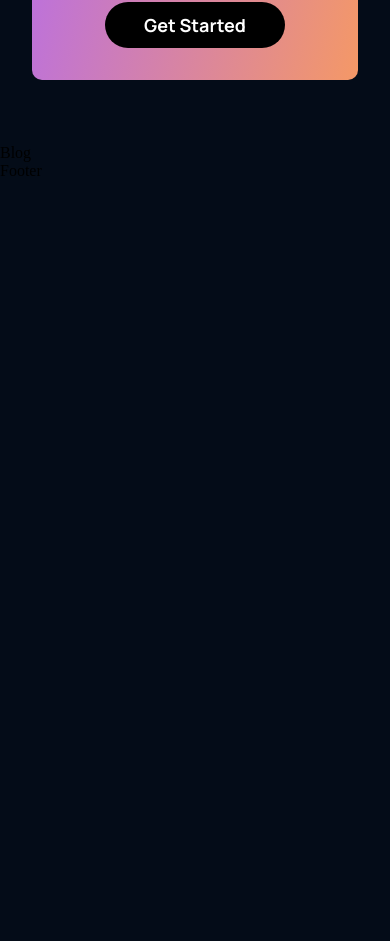
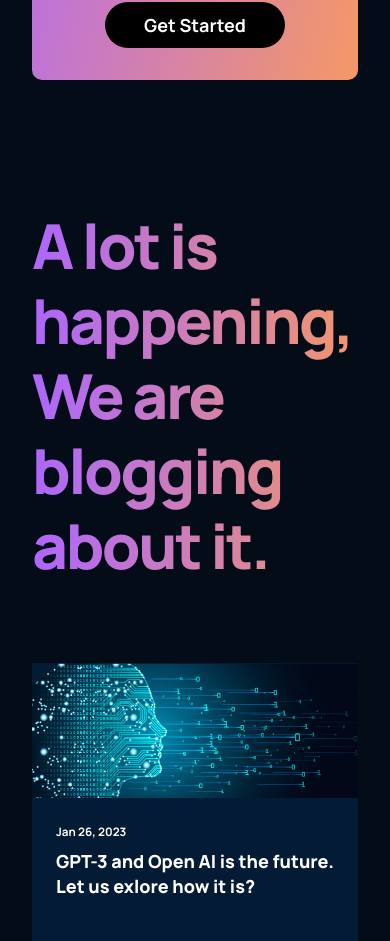
Before and after one commit to rosmildoLopes/gpt3-blog, a React (Vite) app: page / in a window 390 px wide. Shown: the part 4742-5683 px from the top of the page. Before the commit the page ends 4922 px from the top, so only its background shows below. Built offline with nearby package versions, Linux system fonts and the light colour scheme.

Commit message:
Finish Blog section + Responsive

```diff
--- a/src/components/article/Article.jsx
+++ b/src/components/article/Article.jsx
@@ -1,9 +1,19 @@
-
 import './article.css';
 
-const Article = () => {
+const Article = ({imgUrl, title, date}) => {
   return (
-    <div>Article</div>
+    <div className='gpt3__blog-container_article'>
+      <div className='gpt3__blog-container_article-image'>
+        <img src={imgUrl} alt='blog image'/>
+      </div>
+      <div className='gpt3__blog-container_article-content'>
+        <div>
+          <p>{date}</p>
+          <h3>{title}</h3>
+        </div>
+        <p>Read Full Article</p>
+      </div>
+    </div>
   )
 }
 
--- a/src/components/article/article.css
+++ b/src/components/article/article.css
@@ -0,0 +1,55 @@
+.gpt3__blog-container_article {
+  width: 100%;
+  height: 100%;
+  display: flex;
+  flex-direction: column;
+  background: var(--color-footer);
+}
+
+.gpt3__blog-container_article-image {
+  width: 100%;
+  height: 100%;
+  background: var(--color-footer);
+}
+
+.gpt3__blog-container_article-image img {
+  width: 100%;
+  height: 100%;
+}
+
+.gpt3__blog-container_article-content {
+  display: flex;
+  flex-direction: column;
+  justify-content: space-between;
+  padding: 1rem 1.5rem;
+  height: 100%;
+}
+
+.gpt3__blog-container_article-content p {
+  font-family: var(--font-family);
+  font-weight: bold;
+  font-size: 11.649px;
+  line-height: 35px;
+  color: #ffffff;
+}
+
+.gpt3__blog-container_article-content h3 {
+  font-family: var(--font-family);
+  font-weight: 800;
+  font-size: 25.11px;
+  line-height: 30px;
+  color: #FFFFFF;
+  margin-bottom: 5rem;
+  cursor: pointer;
+}
+
+.gpt3__blog-container_article-content p:last-child {
+  cursor: pointer;
+}
+
+@media screen and (max-width:550px) {
+  .gpt3__blog-container_article-content h3 {
+    font-size: 18px;
+    line-height: 25px;
+  }
+}
--- a/src/components/brand/imports.js
+++ b/src/components/brand/imports.js
@@ -1,4 +1,3 @@
-
 import google from '../../assets/google.png';
 import slack from '../../assets/slack.png';
 import atlassian from '../../assets/atlassian.png';
--- a/src/containers/blog/Blog.jsx
+++ b/src/containers/blog/Blog.jsx
@@ -1,8 +1,27 @@
-import './blog.css'
+import { Article } from "../../components";
+import "./blog.css";
+import { blog01, blog02, blog03, blog04, blog05 } from './imports';
 const Blog = () => {
   return (
-    <div>Blog</div>
-  )
-}
+    <div className="gpt3__blog section__padding" id="blog">
+      <div className="gpt3__blog-heading">
+        <h1 className="gradient__text">
+          A lot is happening, We are blogging about it.
+        </h1>
+      </div>
+      <div className="gpt3__blog-container">
+        <div className="gpt3__blog-container_groupA">
+          <Article imgUrl={blog01} date='Jan 26, 2023' title='GPT-3 and Open  AI is the future. Let us exlore how it is?'/>
+        </div>
+        <div className="gpt3__blog-container_groupB">
+          <Article imgUrl={blog02} date='Jan 26, 2023' title='GPT-3 and Open  AI is the future. Let us exlore how it is?'/>
+          <Article imgUrl={blog03} date='Jan 26, 2023' title='GPT-3 and Open  AI is the future. Let us exlore how it is?'/>
+          <Article imgUrl={blog04} date='Jan 26, 2023' title='GPT-3 and Open  AI is the future. Let us exlore how it is?'/>
+          <Article imgUrl={blog05} date='Jan 26, 2023' title='GPT-3 and Open  AI is the future. Let us exlore how it is?'/>
+        </div>
+      </div>
+    </div>
+  );
+};
 
-export default Blog
+export default Blog;
--- a/src/containers/blog/blog.css
+++ b/src/containers/blog/blog.css
@@ -0,0 +1,75 @@
+.gpt3__blog {
+  display: flex;
+  flex-direction: column;
+}
+
+.gpt3__blog-heading {
+  width: 100%;
+  text-align: left;
+  margin-bottom: 5rem;
+}
+
+.gpt3__blog-heading h1 {
+  font-family: var(--font-family);
+  font-weight: 800;
+  font-size: 62px;
+  line-height: 75px;
+  letter-spacing: -0.04em;
+}
+
+.gpt3__blog-container {
+  display: flex;
+  flex-direction: row;
+}
+
+.gpt3__blog-container_groupA {
+  flex:0.75;
+  margin-right: 2rem;
+}
+
+.gpt3__blog-container_groupB {
+  flex:1;
+  display: grid;
+  grid-template-columns: repeat(2, 1fr);
+  grid-gap:2rem
+}
+
+@media screen and (max-width:990px) {
+  .gpt3__blog-container {
+    flex-direction: column-reverse;
+  }
+
+  .gpt3__blog-container_groupA {
+    margin: 2rem 0;
+  }
+
+  .gpt3__blog-container_groupA .gpt3__blog-container_article {
+    width: 48%;
+  }
+
+  .gpt3__blog-container_groupA .gpt3__blog-container_article-image {
+    height: 250px;
+  }
+}
+
+@media screen and (max-width:700px) {
+  .gpt3__blog-container_groupB {
+    grid-template-columns: repeat(1, 1fr);
+  }
+
+  .gpt3__blog-container_groupA .gpt3__blog-container_article {
+    width: 100%;
+  }
+
+  .gpt3__blog-heading {
+    font-size: 46px;
+    line-height: 52px;
+  }
+}
+
+@media screen and (max-width:550px) {
+  .gpt3__blog-heading {
+    font-size: 32px;
+    line-height: 42px;
+  }
+}
--- /dev/null
+++ b/src/containers/blog/imports.js
@@ -0,0 +1,7 @@
+import blog01 from "../../assets/blog01.png";
+import blog02 from "../../assets/blog02.png";
+import blog03 from "../../assets/blog03.png";
+import blog04 from "../../assets/blog04.png";
+import blog05 from "../../assets/blog05.png";
+
+export { blog01, blog02, blog03, blog04, blog05 };
```
Also changed, not shown: src/assets/google1.png (deleted).
